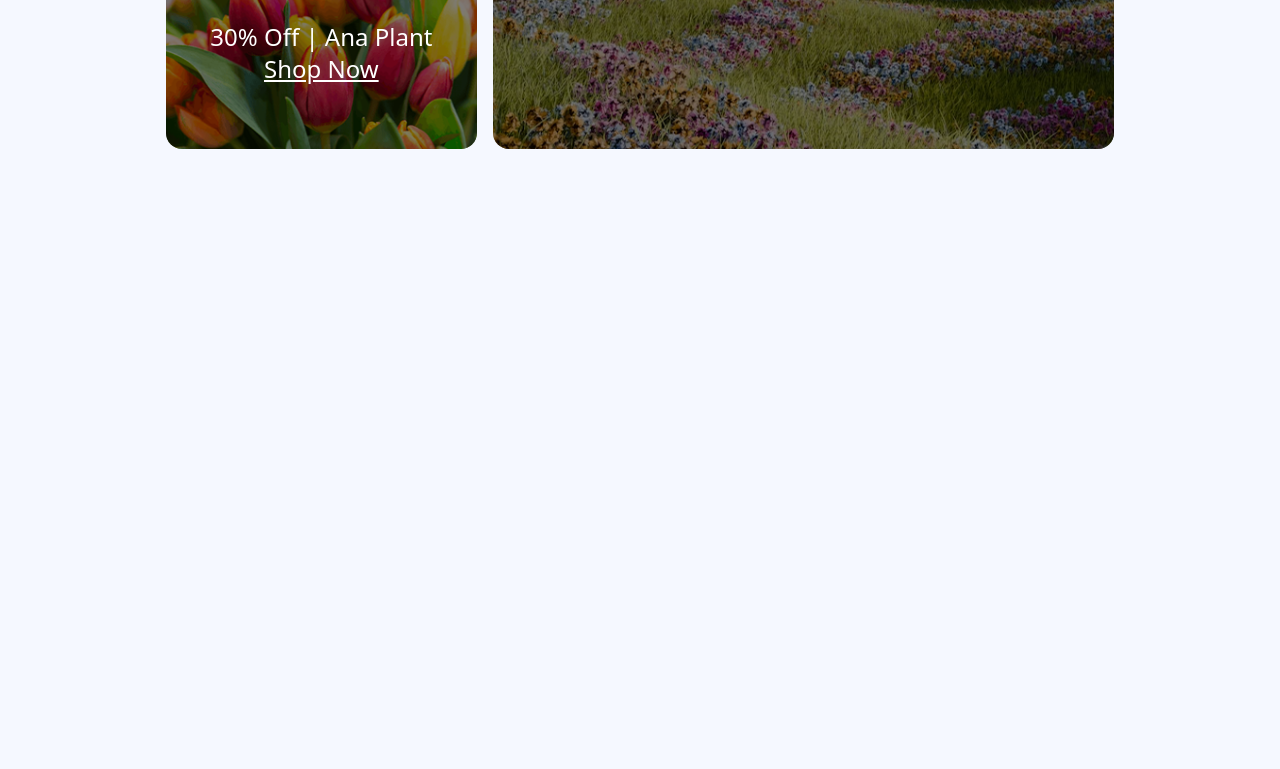
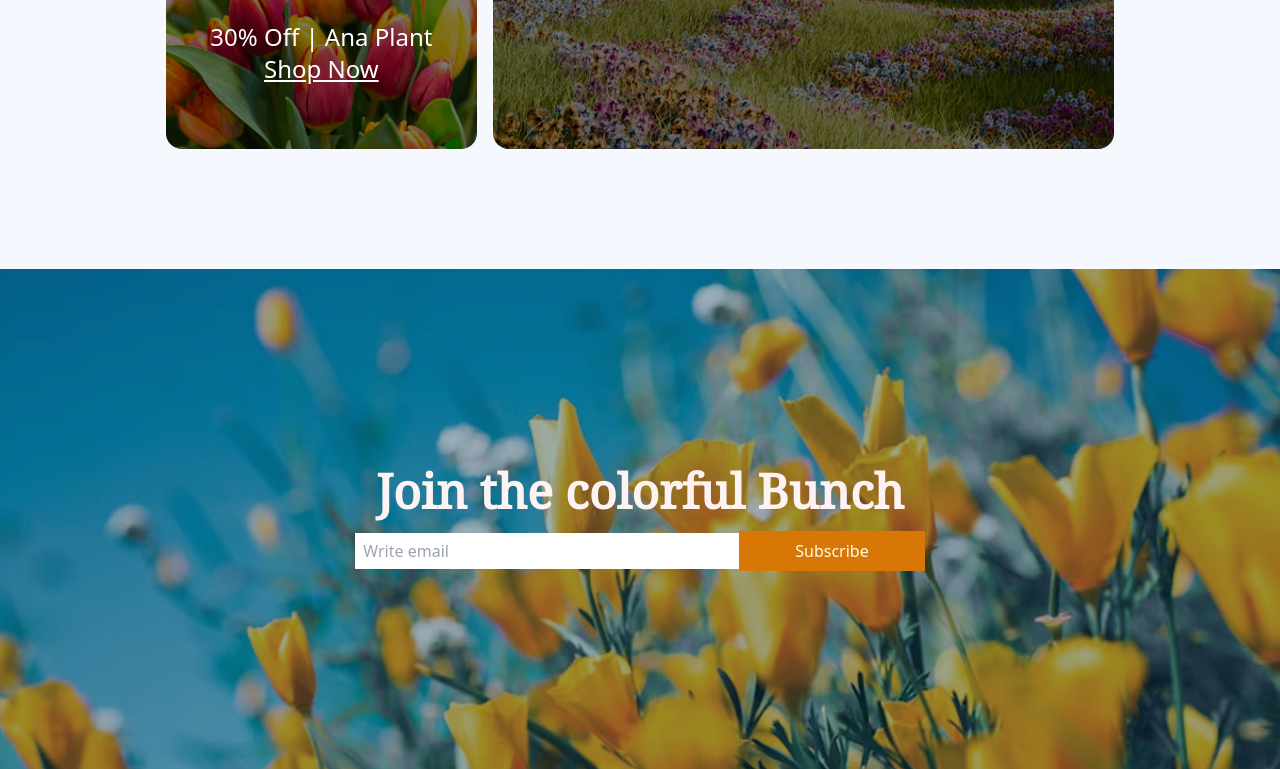
Before and after one commit to Sartaj-Arefin/B12A02-Responsive-Flowers-main, a plain HTML site: page index.html in a window 1280 px wide. Shown: the part 3301-4070 px from the top of the page. Before the commit the page ends 3570 px from the top, so only its background shows below. Drawn offline with nearby package versions, Linux system fonts and the light colour scheme.

Commit message:
added join section

```diff
--- a/index.html
+++ b/index.html
@@ -89,7 +89,7 @@
     </ul>
         </div>
     </section>
-    <!-- Latest deal with 3 photo -->
+    <!-- Latest deal with 3 bg img -->
     <section class="px-2 md:px-[150px] py-4 md:py-[120px]">
         <h2 class="font-bold text-center text-3xl md:text-4xl" style="font-family: 'Noto Serif', serif;"> <span class="text-[#E95A08]">Latest </span>Deals</h2>
         <p class="text-gray-400 text-center text-base md:text-[21px] mt-4 md:px-[126px]">Indulge your senses with the beauty and fragrance of our fresh flower shop. From classic roses to exotic blooms, we offer a wide variety of fresh.</p>
@@ -104,7 +104,6 @@
         <p class="text-center underline text-2xl font-medium">Shop Now</p>
       </div>
     </div>
-
     <!-- Card 2 -->
     <div class="flex items-center justify-center rounded-2xl relative h-48 bg-cover bg-center" style="background-image: url('./assets/deal-ana.png');">
       <div class="rounded-2xl absolute inset-0 bg-black bg-opacity-50"></div>
@@ -125,8 +124,12 @@
     </div>
   </div>
 </div>
-
     </section>
+    <!-- Join the bunch with 1 bg img -->
+     <section class="flex flex-col  items-center justify-center bg-cover bg-center  h-72 md:h-[500px] w-full" style="background-image: url('./assets/news-letter-bg.png');">
+<h2 class="font-bold text-2xl text-red-50 md:text-5xl mb-2 md:mb-4" style="font-family: 'Noto Serif', serif;"> Join the colorful Bunch </h2>
+<div><input class="w-48 md:w-96 md:h-9 p-2" type="email" name="email" id="email" placeholder="Write email"><button class="bg-amber-600 px-4 md:px-14 py-2 md:py-2 text-amber-50">Subscribe</button> </div>
+     </section>
 </main>
 <footer>
 </footer>
```
